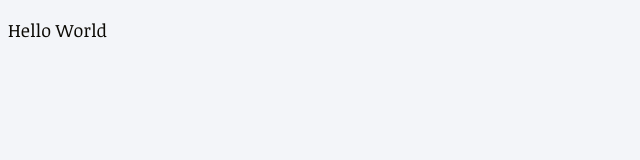
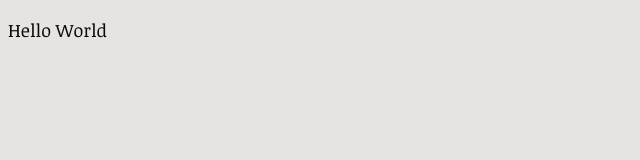
Before and after one commit to MicVillacarlos/portfolio_2024, a Gatsby site: page / in a window 1280 px wide. Shown: the whole page, without its empty margins (0-640 px from the left). Built offline with nearby package versions, Linux system fonts and the light colour scheme; Gatsby itself is replaced by a stand-in of ours.

Commit message:
change color to white

```diff
--- a/src/components/CommonAtom.tsx
+++ b/src/components/CommonAtom.tsx
@@ -5,7 +5,7 @@ interface TextProps {
 }
 
 export const CommonText = styled.p<TextProps>`
-  font-family: "Noticia Text";
+  /* font-family: "Noticia Text"; */
   font-size: ${(props) =>
     props.fontSize
       ? props.theme.fontSize[props.fontSize]
--- a/src/styles/styled-theme.ts
+++ b/src/styles/styled-theme.ts
@@ -11,11 +11,11 @@ export const GlobalStyles = createGlobalStyle`
 `;
 
 export const lightTheme = {
-  body: "#F3F5F9",
+  body: "#E6E4E2",
   text: "#0b0904",
   colors: {
     black: "#0b0904",
-    white: "#F3F5F9",
+    white: "#E6E4E2",
     test: "#AA0000",
     transparent: `rgba(0,0,0,0.5)`,
   },
@@ -33,10 +33,10 @@ export const lightTheme = {
 
 export const darkTheme = {
   body: "#0b0904",
-  text: "#F3F5F9",
+  text: "#E6E4E2",
   colors: {
     black: "#0b0904",
-    white: "#F3F5F9",
+    white: "#E6E4E2",
     test: "#AA0000",
     transparent: `rgba(0,0,0,0.5)`,
   },
```
